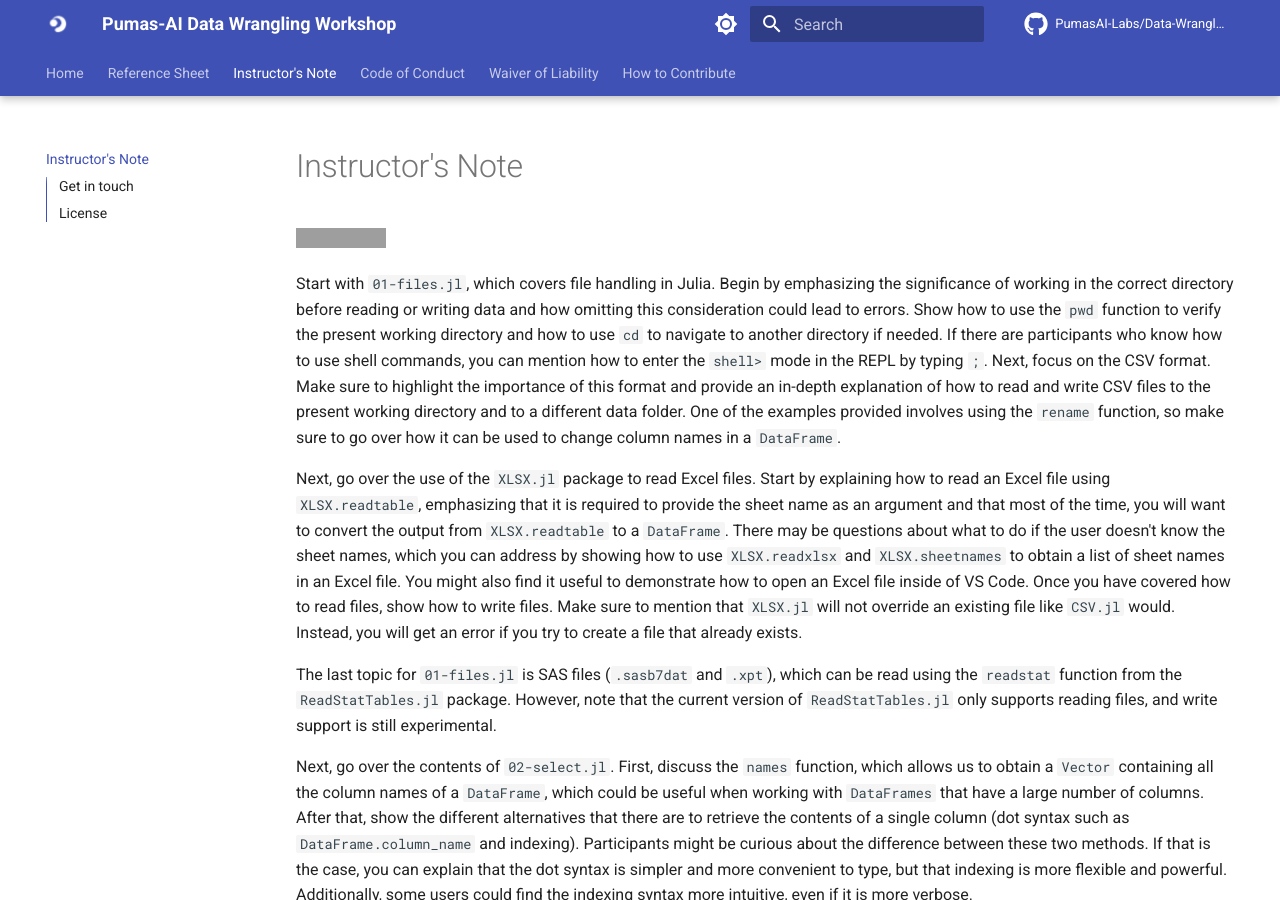
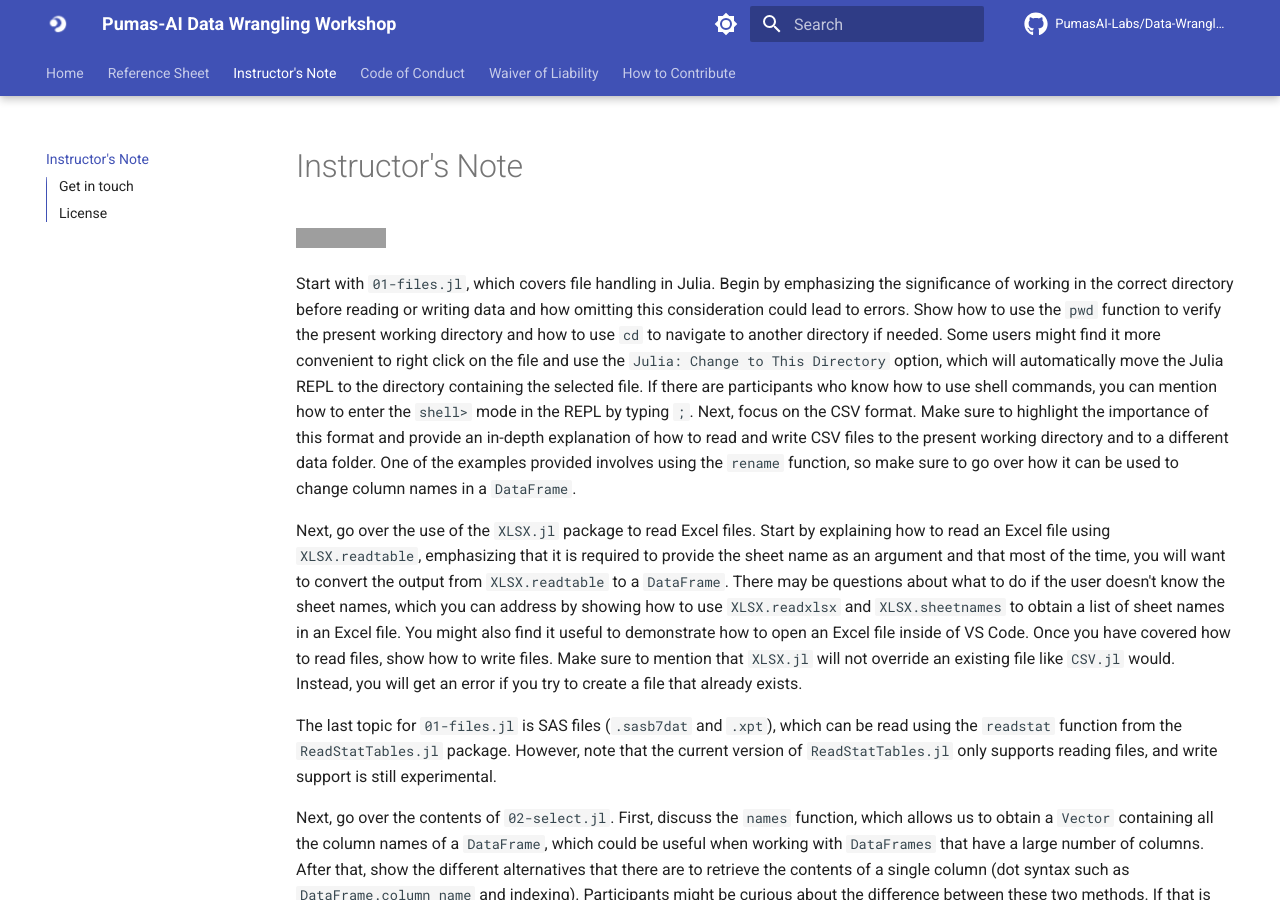
Before and after one commit to PumasAI-Labs/Data-Wrangling, an MkDocs documentation site: the page built from docs/instructors.md, in a window 1280 px wide and 900 px high. Built offline with MkDocs 1.6.1 and Material for MkDocs 9.7.7, drawn with Linux system fonts in a browser that asks for light colours; comment, search, counter and statistics services are not loaded; grey boxes are pictures that could not be loaded.

Commit message:
Added note about right click + change directory

```diff
--- a/docs/instructors.md
+++ b/docs/instructors.md
@@ -6,10 +6,12 @@ title: Instructor's Notes for Pumas-AI Data Wrangling Workshop
 
 Start with `01-files.jl`, which covers file handling in Julia. Begin by emphasizing the significance of working in the correct
 directory before reading or writing data and how omitting this consideration could lead to errors. Show how to use the `pwd` function to verify the present
-working directory and how to use `cd` to navigate to another directory if needed. If there are participants who know how to use shell commands, you can mention
-how to enter the `shell>` mode in the REPL by typing `;`. Next, focus on the CSV format. Make sure to highlight the importance of this format and provide an
-in-depth explanation of how to read and write CSV files to the present working directory and to a different data folder. One of the examples provided involves
-using the `rename` function, so make sure to go over how it can be used to change column names in a `DataFrame`.
+working directory and how to use `cd` to navigate to another directory if needed. Some users might find it more convenient to right click on the file and use
+the `Julia: Change to This Directory` option, which will automatically move the Julia REPL to the directory containing the selected file. If there are
+participants who know how to use shell commands, you can mention how to enter the `shell>` mode in the REPL by typing `;`. Next, focus on the CSV format. Make
+sure to highlight the importance of this format and provide an in-depth explanation of how to read and write CSV files to the present working directory and
+to a different data folder. One of the examples provided involves using the `rename` function, so make sure to go over how it can be used to change column names
+in a `DataFrame`.
 
 Next, go over the use of the `XLSX.jl` package to read Excel files. Start by explaining how to read an Excel file using `XLSX.readtable`, emphasizing that it is
 required to provide the sheet name as an argument and that most of the time, you will want to convert the output from `XLSX.readtable` to a `DataFrame`.
```
